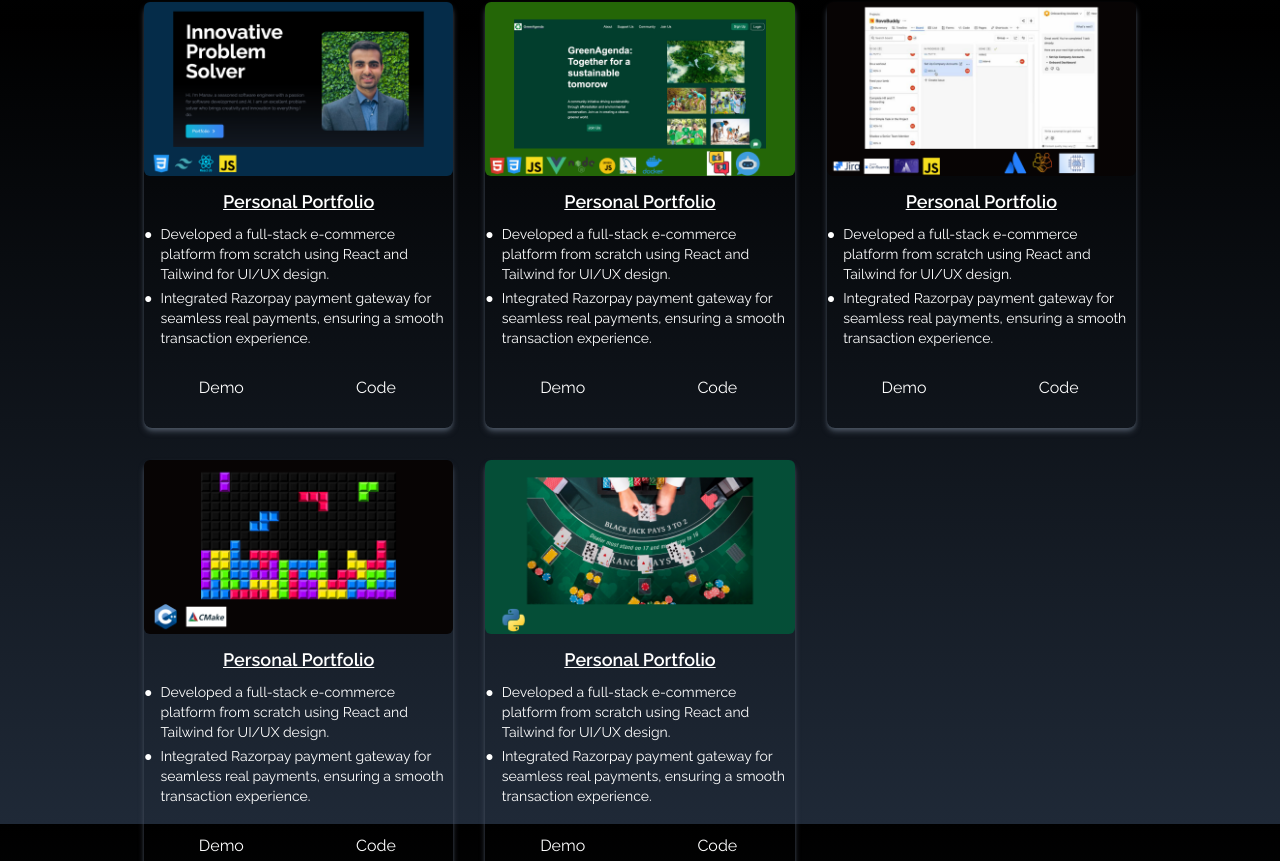
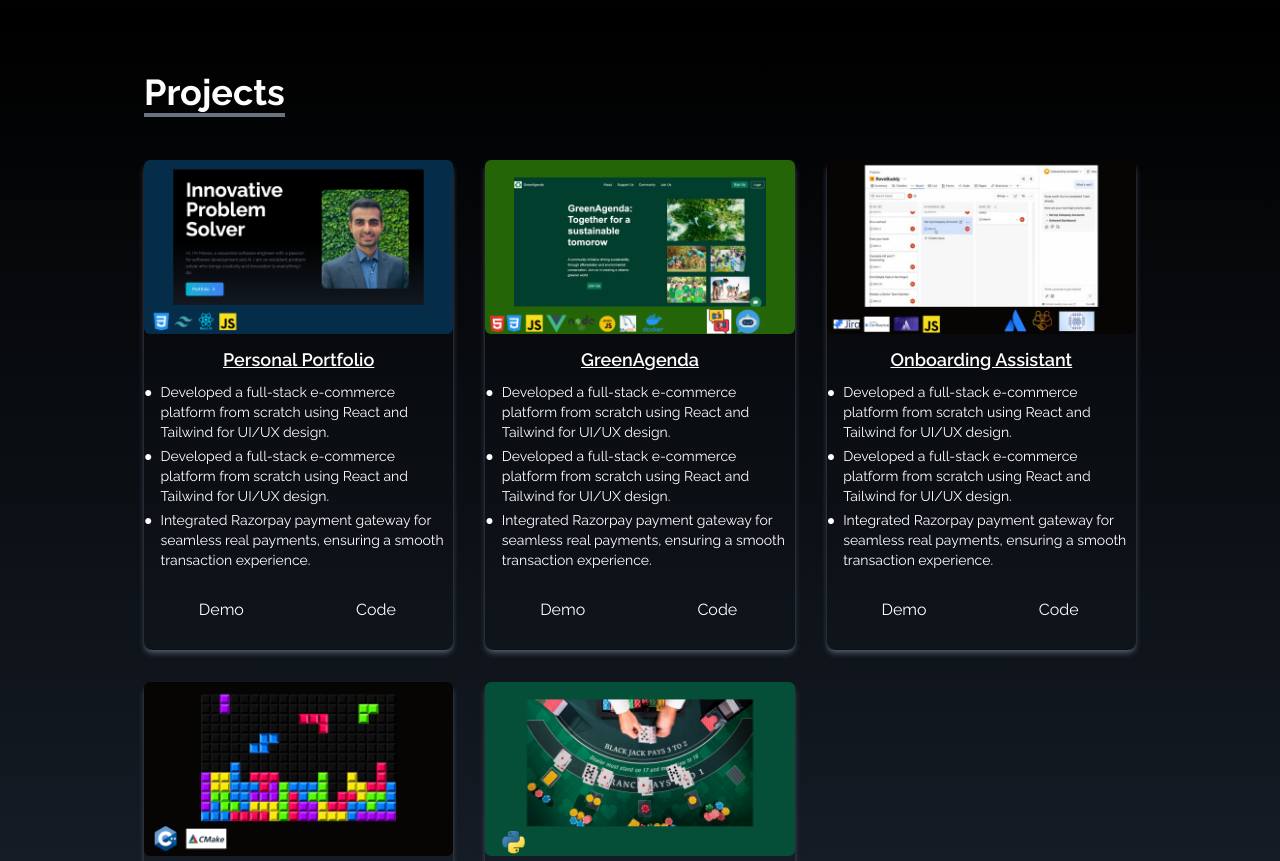
Before and after one commit to ManavBijlani21/PersonalPortfolio, a React (Create React App) app: page / in a window 1280 px wide. Shown: the part 4859-5720 px from the top of the page. Built offline with nearby package versions, Linux system fonts and the light colour scheme.

Commit message:
Added some content in the projects component

```diff
--- a/src/components/Projects.jsx
+++ b/src/components/Projects.jsx
@@ -12,42 +12,57 @@ const Projects = () => {
       src: project5,
       name : "Personal Portfolio",
       content : `Developed a full-stack e-commerce platform from scratch using React and Tailwind for UI/UX design.
+      Developed a full-stack e-commerce platform from scratch using React and Tailwind for UI/UX design.
       Integrated Razorpay payment gateway for seamless real payments, ensuring a smooth transaction experience.`,
+      code : "https://github.com/ManavBijlani21/PersonalPortfolio",
+      demo : "manavbijlani-portfolio.netlify.app",
     },
     {
       id: 2,
       src: project1,
-      name : "Personal Portfolio",
+      name : "GreenAgenda",
       content : `Developed a full-stack e-commerce platform from scratch using React and Tailwind for UI/UX design.
+      Developed a full-stack e-commerce platform from scratch using React and Tailwind for UI/UX design.
       Integrated Razorpay payment gateway for seamless real payments, ensuring a smooth transaction experience.`,
+      code : "https://github.com/ManavBijlani21/GreenAgenda",
+      demo : "https://github.com/ManavBijlani21/GreenAgenda/blob/main/README.md",
     },
     {
       id: 3,
       src: project2,
-      name : "Personal Portfolio",
+      name : "Onboarding Assistant",
       content : `Developed a full-stack e-commerce platform from scratch using React and Tailwind for UI/UX design.
+      Developed a full-stack e-commerce platform from scratch using React and Tailwind for UI/UX design.
       Integrated Razorpay payment gateway for seamless real payments, ensuring a smooth transaction experience.`,
+      code : "https://github.com/ManavBijlani21/ForgeHack_Team4",
+      demo : "https://github.com/ManavBijlani21/ForgeHack_Team4/blob/main/README.md",
     },
     {
       id: 4,
       src: project4,
-      name : "Personal Portfolio",
+      name : "TetrisX",
       content : `Developed a full-stack e-commerce platform from scratch using React and Tailwind for UI/UX design.
+      Developed a full-stack e-commerce platform from scratch using React and Tailwind for UI/UX design.
       Integrated Razorpay payment gateway for seamless real payments, ensuring a smooth transaction experience.`,
+      code : "https://github.com/Hussain5001/tetris",
+      demo : "https://github.com/Hussain5001/tetris/blob/main/README.md",
     },
     {
       id: 5,
       src: project3,
-      name : "Personal Portfolio",
+      name : "BlackJack Card Game",
       content : `Developed a full-stack e-commerce platform from scratch using React and Tailwind for UI/UX design.
+      Developed a full-stack e-commerce platform from scratch using React and Tailwind for UI/UX design.
       Integrated Razorpay payment gateway for seamless real payments, ensuring a smooth transaction experience.`,
+      code : "https://github.com/ManavBijlani21/Blackjack-Game",
+      demo : "https://github.com/ManavBijlani21/Blackjack-Game/blob/main/README.md",
     },
   ];
 
   return (
     <div
       name="projects"
-      className="bg-gradient-to-b from-black to-gray-800 w-full text-white md:h-screen pb-20 pt-8"
+      className="bg-gradient-to-b from-black to-gray-800 w-full text-white pb-20 pt-8"
     >
       <div className="max-w-screen-lg p-4 mx-auto flex flex-col justify-center w-full h-full">
         <div classname="pb-8">
@@ -58,7 +73,7 @@ const Projects = () => {
         </div>
 
         <div className="grid sm:grid-cols-2 md:grid-cols-3 gap-8 px-12 sm:px-0">
-          {projects.map(({ id, src, name, content }) => (
+          {projects.map(({ id, src, name, content, code, demo }) => (
             <div key={id} className="shadow-md shadow-gray-600 rounded-lg">
               <img
                 src={src}
@@ -79,10 +94,10 @@ const Projects = () => {
 
               <div className="flex items-center justify-center">
                 {/* Create the onclick variables and fetch the links from portfolios array and open in a new window.  */}
-                <button className="w-1/2 px-6 py-3 m-4 duration-200 hover:scale-105">
+                <button className="w-1/2 px-6 py-3 m-4 duration-200 hover:scale-105" onClick={() => window.open(demo, "_blank")}>
                   Demo
                 </button>
-                <button className="w-1/2 px-6 py-3 m-4 duration-200 hover:scale-105">
+                <button className="w-1/2 px-6 py-3 m-4 duration-200 hover:scale-105" onClick={() => window.open(code, "_blank")}>
                   Code
                 </button>
               </div>
```
